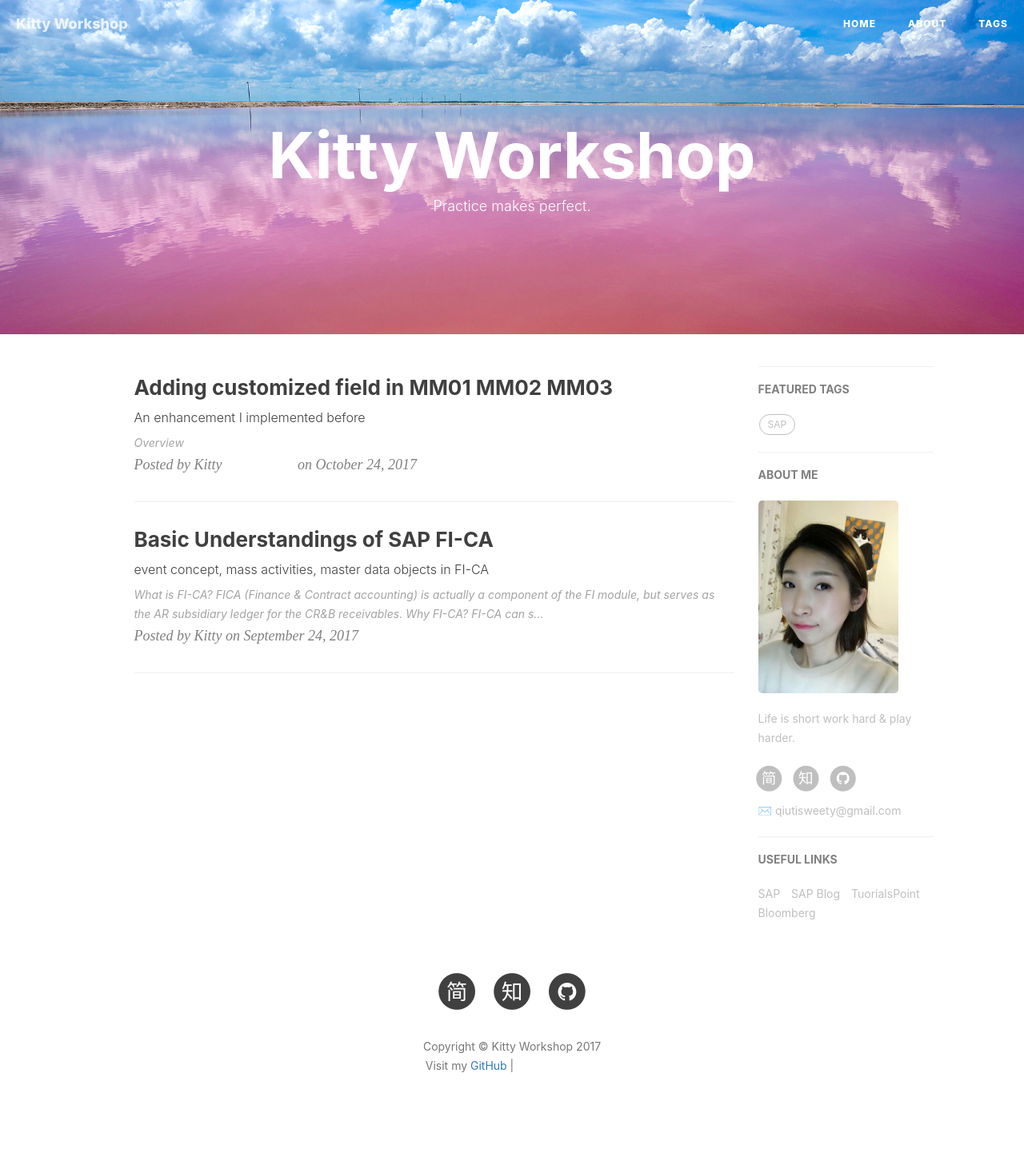
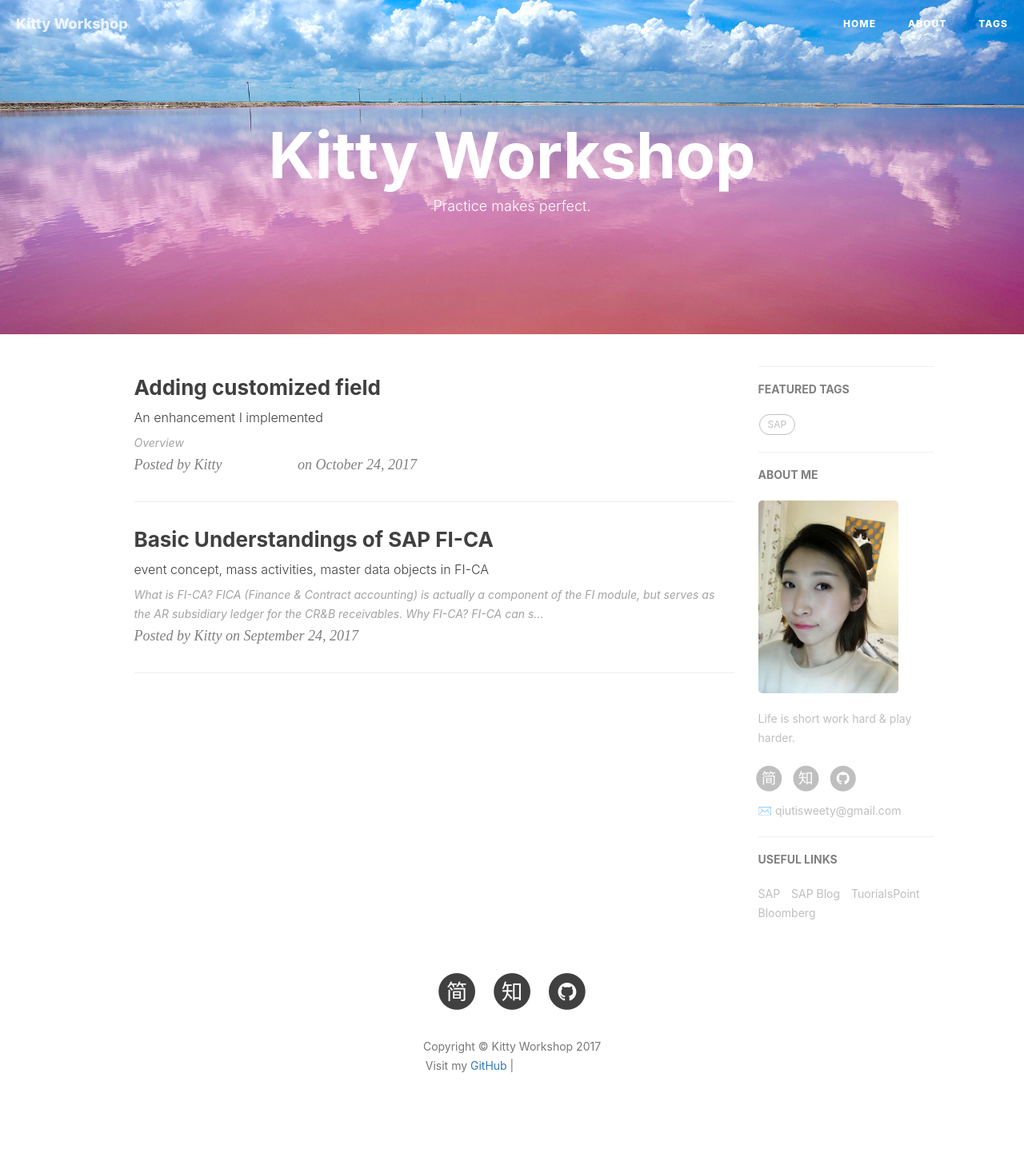
Before and after one commit to kittyworkshop/kittyworkshop.github.io, a Jekyll site: the page built from index.html, in a window 1280 px wide. Shown: the whole page at 80% size. Built offline with Jekyll 4.4.1, drawn with Linux system fonts in a browser that asks for light colours; nearby versions of some CDN libraries; the list of posts is cut into pages by our own code; comment, search, counter and statistics services are not loaded; grey boxes are pictures that could not be loaded.

Commit message:
Update and rename 2017-10-24-Adding-customized-field-in-MM01.md to 2017-10-24-Adding-customized.md

```diff
--- a/_posts/2017-10-24-Adding-customized-field-in-MM01.md
+++ b/_posts/2017-10-24-Adding-customized.md
@@ -1,7 +1,7 @@
 ---
 layout:     post
-title:      Adding customized field in MM01 MM02 MM03
-subtitle:   An enhancement I implemented before
+title:      Adding customized field
+subtitle:   An enhancement I implemented
 date:       2017-10-24
 author:     Kitty
 header-img: img/project1.jpg
```
